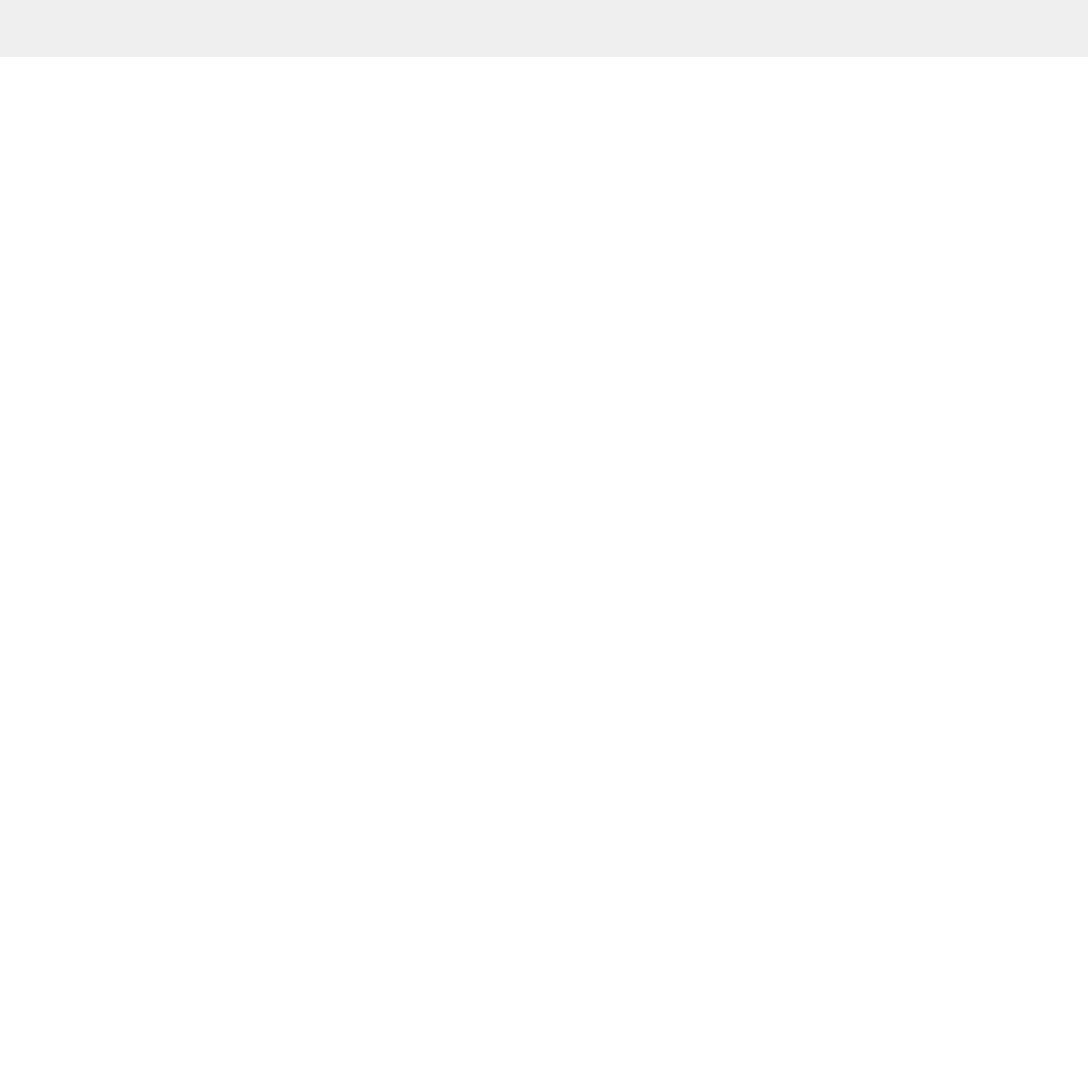
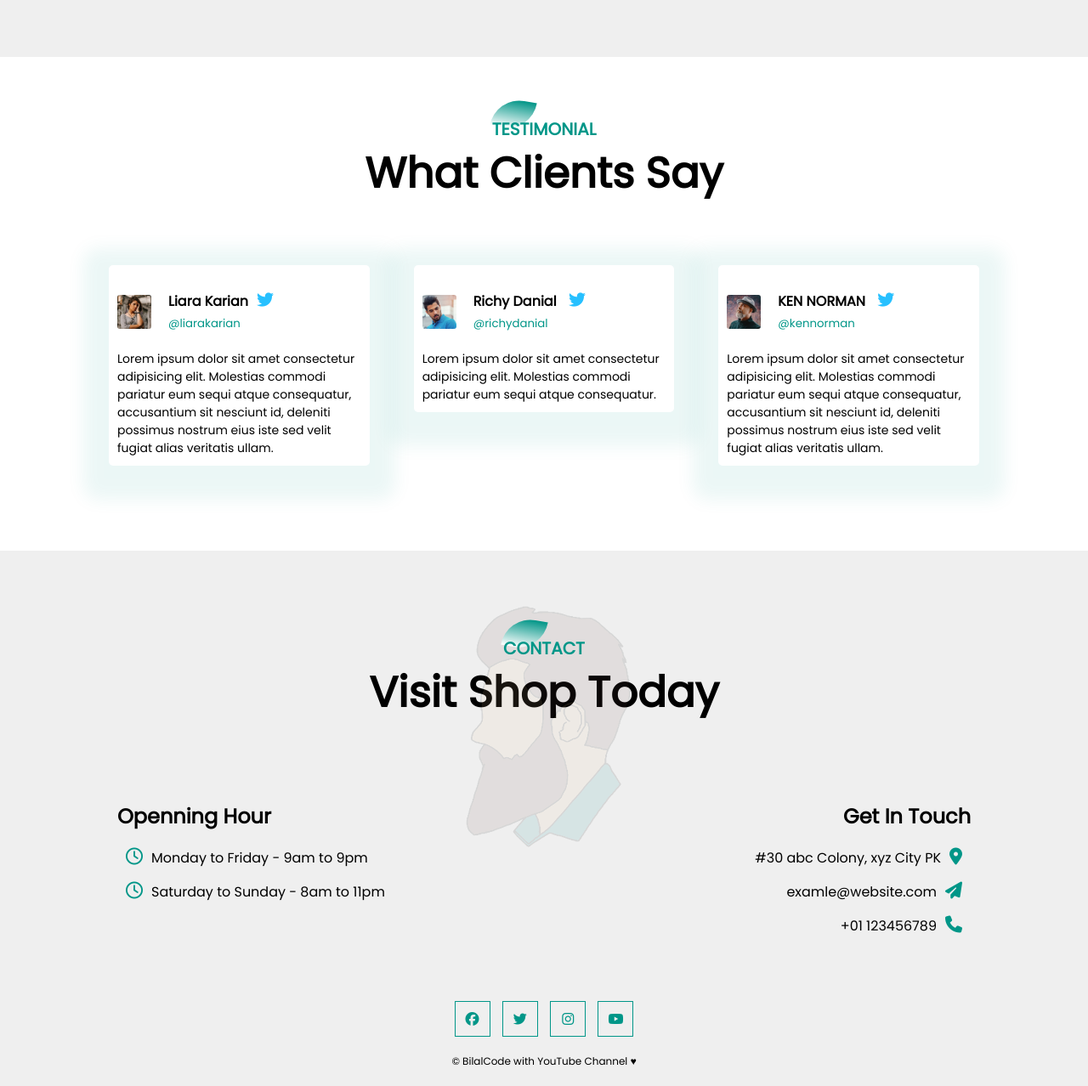
Before and after one commit to Bilal0335/Hair-studio, a plain HTML site: page Main file/index.html in a window 1280 px wide. Shown: the part 2520-3798 px from the top of the page at 85% size. Before the commit the page ends 2587 px from the top, so only its background shows below. Drawn offline with Linux system fonts and the light colour scheme; some packages are replaced by stand-ins of ours; a script that the page names is missing.

Commit message:
Hair Studio (HTML & CSS)

```diff
--- a/Main file/index.html
+++ b/Main file/index.html
@@ -7,6 +7,7 @@
                <title>Barber Shop Website Design</title>
                <link rel="stylesheet" href="style.css">
                <link rel="stylesheet" href="https://cdnjs.cloudflare.com/ajax/libs/font-awesome/6.5.1/css/all.min.css" integrity="sha512-DTOQO9RWCH3ppGqcWaEA1BIZOC6xxalwEsw9c2QQeAIftl+Vegovlnee1c9QX4TctnWMn13TZye+giMm8e2LwA==" crossorigin="anonymous" referrerpolicy="no-referrer" />
+               <script src="https://cdn.jsdelivr.net/gh/cferdinandi/smooth-scroll/dist/smooth-scroll.polyfills.min.js"></script>
 </head>
 
 <body>
@@ -27,11 +28,11 @@
                <div id="sideNav">
                               <nav>
                                              <ul>
-                                                            <li><a href="#">HOME</a></li>
-                                                            <li><a href="#">FEATURE</a></li>
-                                                            <li><a href="#">SERVICES</a></li>
-                                                            <li><a href="#">TESTONIMALS</a></li>
-                                                            <li><a href="#">MEET US</a></li>
+                                                            <li><a href="#banner">HOME</a></li>
+                                                            <li><a href="#feature">FEATURE</a></li>
+                                                            <li><a href="#service">SERVICES</a></li>
+                                                            <li><a href="#testimonial">TESTONIMALS</a></li>
+                                                            <li><a href="#footer">MEET US</a></li>
                                              </ul>
                               </nav>
                </div>
@@ -134,9 +135,89 @@
                               <p>Lorem ipsum dolor sit amet consectetur adipisicing elit. Excepturi, qui!</p>
                               </div>
                               </div>
+                              </div>
+</section>
 
 
-                              </div>
+<section id="testimonial">
+
+<div class="title-text">
+                                             <p>TESTIMONIAL</p>
+                                             <h1>What Clients Say</h1>
+</div>
+
+<div class="testimonial-row">
+
+<div class="testimonial-col">
+<div class="user">
+<img src="/img/img-2.jpg" alt="">
+<div class="user-info">
+<h4>Liara Karian<i class="fa-brands fa-twitter"></i></h4>
+<small>@liarakarian</small>
+</div>
+</div>
+<p>Lorem ipsum dolor sit amet consectetur adipisicing elit. Molestias commodi pariatur eum sequi atque consequatur, accusantium sit nesciunt id, deleniti possimus nostrum eius iste sed velit fugiat alias veritatis ullam.</p>
+</div>
+
+<div class="testimonial-col">
+<div class="user">
+<img src="/img/img-3.jpg" alt="">
+<div class="user-info">
+<h4>Richy Danial <i class="fa-brands fa-twitter"></i></h4>
+<small>@richydanial</small>
+</div>
+</div>
+<p>Lorem ipsum dolor sit amet consectetur adipisicing elit. Molestias commodi pariatur eum sequi atque consequatur.</p>
+</div>
+
+
+<div class="testimonial-col">
+<div class="user">
+<img src="/img/img-1.jpg" alt="">
+<div class="user-info">
+<h4>KEN NORMAN <i class="fa-brands fa-twitter"></i></h4>
+<small>@kennorman</small>
+</div>
+</div>
+<p>Lorem ipsum dolor sit amet consectetur adipisicing elit. Molestias commodi pariatur eum sequi atque consequatur, accusantium sit nesciunt id, deleniti possimus nostrum eius iste sed velit fugiat alias veritatis ullam.</p>
+</div>
+
+</div>  <!-- end of testimonial-row -->
+
+
+</section>
+
+
+<!-- footer -->
+
+<section id="footer">
+<img src="/img/footer-img.png" alt="" class="footer-img">
+<div class="title-text">
+                                             <p>CONTACT</p>
+                                             <h1>Visit Shop Today</h1>
+</div>
+
+<div class="footer-row">
+<div class="footer-left">
+<h1>Openning Hour</h1>
+<p><i class="fa-regular fa-clock"></i>Monday to Friday - 9am to 9pm</p>
+<p><i class="fa-regular fa-clock"></i>Saturday to Sunday - 8am to 11pm</p>
+</div>
+<div class="footer-right">
+<h1>Get In Touch</h1>
+<p>#30 abc Colony, xyz City PK<i class="fa-solid fa-location-dot"></i></p>
+<p>examle@website.com<i class="fa-solid fa-paper-plane"></i></p>
+<p>+01 123456789<i class="fa-solid fa-phone"></i></p>
+</div>
+</div>  <!-- footer row -->
+
+<div class="social-link">
+<i class="fa-brands fa-facebook"></i>
+<i class="fa-brands fa-twitter"></i>
+<i class="fa-brands fa-instagram"></i>
+<i class="fa-brands fa-youtube"></i>
+<p>&copy; BilalCode with YouTube Channel &hearts;</p>
+</div>
 </section>
 
 
@@ -160,6 +241,12 @@
 
                                              }
                               }
+
+               // All animations will take exactly 1000ms
+var scroll = new SmoothScroll('a[href*="#"]', {
+	speed: 1000,
+	speedAsDuration: true
+});
                </script>
 </body>
 
--- a/Main file/style.css
+++ b/Main file/style.css
@@ -107,29 +107,26 @@ nav ul li {
   margin-top: 15px;
 }
 
-@media screen and  (max-width:770px) {
-               .banner-text h1{
+@media screen and (max-width: 770px) {
+  .banner-text h1 {
     font-size: 45px;
   }
-               .banner-btn a{
+  .banner-btn a {
     margin: 20px auto;
     display: block;
   }
 }
 
-
-
 /* feature */
-#feature{
+#feature {
   width: 100%;
   padding: 70px 0;
 }
-.title-text
-{
+.title-text {
   text-align: center;
   padding-bottom: 70px;
 }
-.title-text p{
+.title-text p {
   font-weight: bold;
   color: #009688;
   font-size: 20px;
@@ -138,11 +135,11 @@ position: relative;
   z-index: 1;
   display: inline-block;
 }
-.title-text p::after{
+.title-text p::after {
   content: " ";
   width: 50px;
   height: 35px;
-background: linear-gradient(#019587,#fff);
+  background: linear-gradient(#019587, #fff);
   position: absolute;
   top: -20px;
   left: 0;
@@ -151,11 +148,11 @@ border-top-left-radius: 35px;
   border-bottom-right-radius: 35px;
   transform: rotate(10deg);
 }
-.title-text h1{
+.title-text h1 {
   font-size: 50px;
 }
 
-.feature-box{
+.feature-box {
   width: 80%;
   display: flex;
   align-items: center;
@@ -163,31 +160,31 @@ text-align: center;
   margin: auto;
   flex-wrap: wrap;
 }
-.feature{
+.feature {
   flex-basis: 50%;
 }
-.feature-img{
+.feature-img {
   flex-basis: 50%;
   margin: auto;
 }
-.feature-img img{
+.feature-img img {
   width: 70%;
   border-radius: 10px;
 }
 
-.feature h1{
-margin-bottom:10px;
+.feature h1 {
+  margin-bottom: 10px;
   text-align: left;
   font-weight: 100;
   color: #009688;
 }
-.feature-desc{
+.feature-desc {
   margin-bottom: 40px;
   display: flex;
   align-items: center;
 }
 
-.feature-icon .fa-solid{
+.feature-icon .fa-solid {
   width: 50px;
   height: 50px;
   line-height: 50px;
@@ -196,43 +193,39 @@ border: 1px solid #009688;
   font-size: 30px;
   color: #009688;
 }
-.feature-text p{
-
+.feature-text p {
   padding: 0 20px;
   text-align: initial;
 }
 
-@media screen and  (max-width:770px) {
- .title-text h1{
+@media screen and (max-width: 770px) {
+  .title-text h1 {
     font-size: 35px;
   }
- .feature{
+  .feature {
     flex-basis: 1000%;
   }
-.feature-img{
+  .feature-img {
     flex-basis: 100%;
   }
-.feature-img img{
+  .feature-img img {
     width: 100%;
   }
-
 }
 /* service */
-#service{
+#service {
   width: 100%;
   padding: 70px 0;
   background-color: #efefef;
-
 }
-.service-box{
+.service-box {
   width: 80%;
   display: flex;
   justify-content: space-around;
   margin: auto;
   flex-wrap: wrap;
-
 }
-.single-service{
+.single-service {
   flex-basis: 48%;
   text-align: center;
   border-radius: 7px;
@@ -240,61 +233,194 @@ mask-border: 20px;
   color: #fff;
   position: relative;
 }
-.single-service img{
+.single-service img {
   width: 100%;
   border-radius: 7px;
 }
-.overlay{
+.overlay {
   width: 100%;
   height: 100%;
   position: absolute;
   top: 0;
   border-radius: 7px;
-background:linear-gradient(rgba(0,0,0,0.5),#009688);
+  background: linear-gradient(rgba(0, 0, 0, 0.5), #009688);
   opacity: 0;
   transition: 1s;
   cursor: pointer;
 }
-.single-service:hover .overlay{
+.single-service:hover .overlay {
   opacity: 1;
 }
-.service-desc{
+.service-desc {
   width: 80%;
   position: absolute;
-bottom:0;
+  bottom: 0;
   left: 50%;
   transform: translateX(-50%);
   opacity: 0;
   transition: 1s;
-
 }
-hr{
+hr {
   background-color: #fff;
   height: 2px;
   border: 0;
   width: 60%;
   margin: 15px auto;
 }
-.service-desc p{
+.service-desc p {
   font-size: 14px;
 }
-.single-service:hover .service-desc{
+.single-service:hover .service-desc {
   bottom: 40%;
   opacity: 1;
 }
-@media screen and  (max-width:770px) {
-.single-service{
+@media screen and (max-width: 770px) {
+  .single-service {
     flex-basis: 100%;
     margin-bottom: 30%;
   }
-.service-desc p{
+  .service-desc p {
     font-size: 12px;
   }
-hr{
+  hr {
     margin: 5px auto;
   }
-.single-service:hover .service-desc{
-bottom:25% !important;
+  .single-service:hover .service-desc {
+    bottom: 25% !important;
+  }
 }
 
+/* testimonial */
+#testimonial {
+  width: 100%;
+  padding: 70px 0;
 }
+.testimonial-row {
+  width: 80%;
+  margin: auto;
+  display: flex;
+  justify-content: space-between;
+  align-items: flex-start;
+  flex-wrap: wrap;
+}
+
+.testimonial-col {
+  flex-basis: 28%;
+  padding: 10px;
+  margin-bottom: 30px;
+  border-radius: 5px;
+  box-shadow: 0 10px 20px 30px #00968814;
+  cursor: pointer;
+  transition: transform 0.5s;
+}
+.testimonial-col:hover {
+  transform: translateY(-7px);
+}
+.testimonial-col p {
+  font-size: 14px;
+}
+.user {
+  display: flex;
+  align-items: center;
+  margin: 20px 0;
+}
+.user img {
+  width: 40px;
+  margin-right: 20px;
+  border-radius: 3px;
+}
+.user-info .fa-brands {
+  margin-left: 10px;
+  color: #27c0ff;
+  font-size: 20px;
+}
+.user-info small {
+  color: #009688;
+}
+@media screen and (max-width: 770px) {
+  .testimonial-col {
+    flex-basis: 100%;
+  }
+}
+
+
+/* footer */
+#footer{
+padding: 100px 0 20px;
+background-color: #efefef;
+position:relative;
+}
+.footer-row{
+width: 80%;
+display: flex;
+justify-content: space-between;
+flex-wrap: wrap;
+margin: 0 auto;
+}
+.footer-left,.footer-right{
+width: 45%;
+margin-bottom: 20px;
+padding: 10px;
+}
+.footer-right{
+text-align: right;
+}
+.footer-row h1{
+margin: 10px 0;
+}
+.footer-row h1{
+line-height: 35px;
+}
+.footer-left .fa-regular,.footer-right .fa-solid{
+color: #009688;
+font-size: 20px;
+padding: 10px;
+
+}
+
+.footer-img{
+max-width: 370px;
+position: absolute;
+opacity: 0.1;
+left: 50%;
+top: 35%;
+transform: translate(-50%,-50%);
+}
+
+.social-link{
+text-align: center;
+}
+.social-link .fa-brands{
+width:40px;
+height: 40px;
+line-height: 40px;
+border: 1px solid #009688;
+margin: 40px 5px 0;
+color: #009688;
+cursor: pointer;
+transition: 0.5s;
+}
+.social-link .fa-brands:hover{
+
+background-color: #009688;
+color: #fff;
+transform: translateY(-7px);
+
+}
+
+.social-link p{
+margin-top: 20px;
+font-size:12px;
+}
+
+@media screen and (max-width: 770px) {
+  .footer-left,.footer-right{
+  flex-basis: 100%;
+  font-size: 14px;
+
+
+ }
+ .footer-img{
+ top: 25%;
+ }
+}
```
Lines whose indentation alone changed are shown as unchanged.
